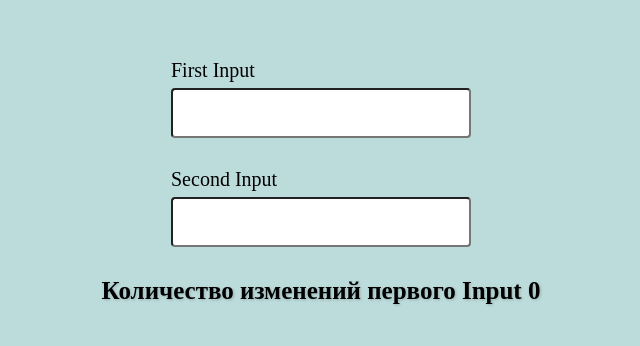
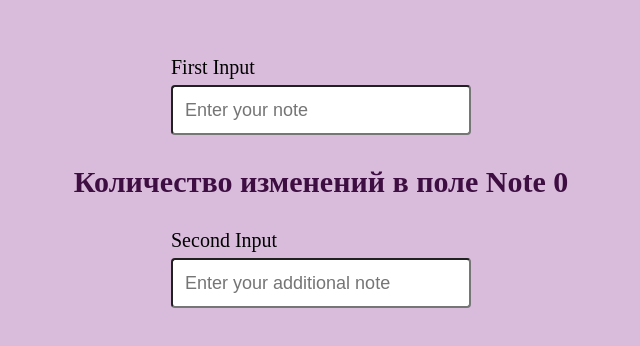
Before and after one commit to OliinykOlha/55_react_ts, a React (Vite) app: page / in a window 1280 px wide. Shown: the part 218-564 px from the top of the page, without its empty margins (319-959 px from the left). Built offline with nearby package versions, Linux system fonts and the light colour scheme.

Commit message:
add Homewor 11, useEffect, useState

```diff
--- a/src/App.tsx
+++ b/src/App.tsx
@@ -1,4 +1,3 @@
-import HomeWork11 from "./homeworks/HomeWork11/HomeWork11"
 import GlobalStyles from "./styles/GlobalStyles"
 
 //Lessons imports
@@ -19,6 +18,7 @@ import GlobalStyles from "./styles/GlobalStyles"
 // import Homework08 from "./homeworks/Homework08/Homework08"
 // import Homework09 from "./homeworks/Homework09/Homework09"
 // import HomeWork10 from "./homeworks/HomeWork10/HomeWork10"
+import HomeWork11 from "./homeworks/HomeWork11/HomeWork11"
 
 
 //Consultations imports
--- a/src/homeworks/HomeWork11/HomeWork11.tsx
+++ b/src/homeworks/HomeWork11/HomeWork11.tsx
@@ -4,36 +4,43 @@ import { HomeWork11Container, Result } from "./styles";
 
 function HomeWork11() {
 
-    const [firstInput, setFirstInput] = useState<string>("");
-    const [showCount, setShowCount] = useState<number>(0);
+    const [note, setNote] = useState<string>("");
+    const [additNote, setAdditNote] = useState<string>("");
+    const [countNoteChange, setCountNoteChange] = useState<number>(0);
 
-    const firstInputHandle = (event: ChangeEvent<HTMLInputElement>) => {
-        setFirstInput(event.target.value)
+    const onChangeNote = (event: ChangeEvent<HTMLInputElement>) => {
+        setNote(event.target.value)
         }
 
-    useEffect(() => {
-        if (firstInput !=="") {
-        setShowCount((prevValue) => prevValue + 1);
-        }
-    }, [firstInput]);
+        const onAdditChangeNote = (event: ChangeEvent<HTMLInputElement>) => {
+          setAdditNote(event.target.value)
+          }
+
+    useEffect(()=>{
+      if(note) {
+      setCountNoteChange((prevValue) => prevValue + 1)
+      }
+    }, [note])
 
   return (
     <HomeWork11Container>
       <Input
-        name="firstInput"
+        name="note"
+        placeholder="Enter your note"
         label="First Input"
         type="text"
-        value={firstInput}
-        onChange={firstInputHandle}
-      ></Input>
+        value={note}
+        onChange={onChangeNote}
+      />
+       <Result>Количество изменений в поле Note {countNoteChange}</Result>
       <Input
-        name="secondInput"
+        name="note_additional1"
+        placeholder='Enter your additional note'
         label="Second Input"
         type="text"
-        value=""
-        onChange={()=> []}
-      ></Input>
-      <Result>Количество изменений первого Input {showCount}</Result>
+        value={additNote}
+        onChange={onAdditChangeNote}
+      />
     </HomeWork11Container>
   );
 }
--- a/src/homeworks/HomeWork11/styles.ts
+++ b/src/homeworks/HomeWork11/styles.ts
@@ -8,10 +8,11 @@ export const HomeWork11Container = styled.div`
   gap: 30px;
   flex: 1;
   padding: 60px;
-  background-color: rgb(188, 219, 219);
+  background-color: rgb(217, 188, 219);
 `;
 
-export const Result = styled.h3`
-font-size: 25px;
-text-shadow: 1px 1px 3px rgba(0, 0, 0, 0.2);
+export const Result = styled.div`
+font-size: 30px;
+font-weight: bold;
+color: rgba(62, 14, 66);
 `;
```
